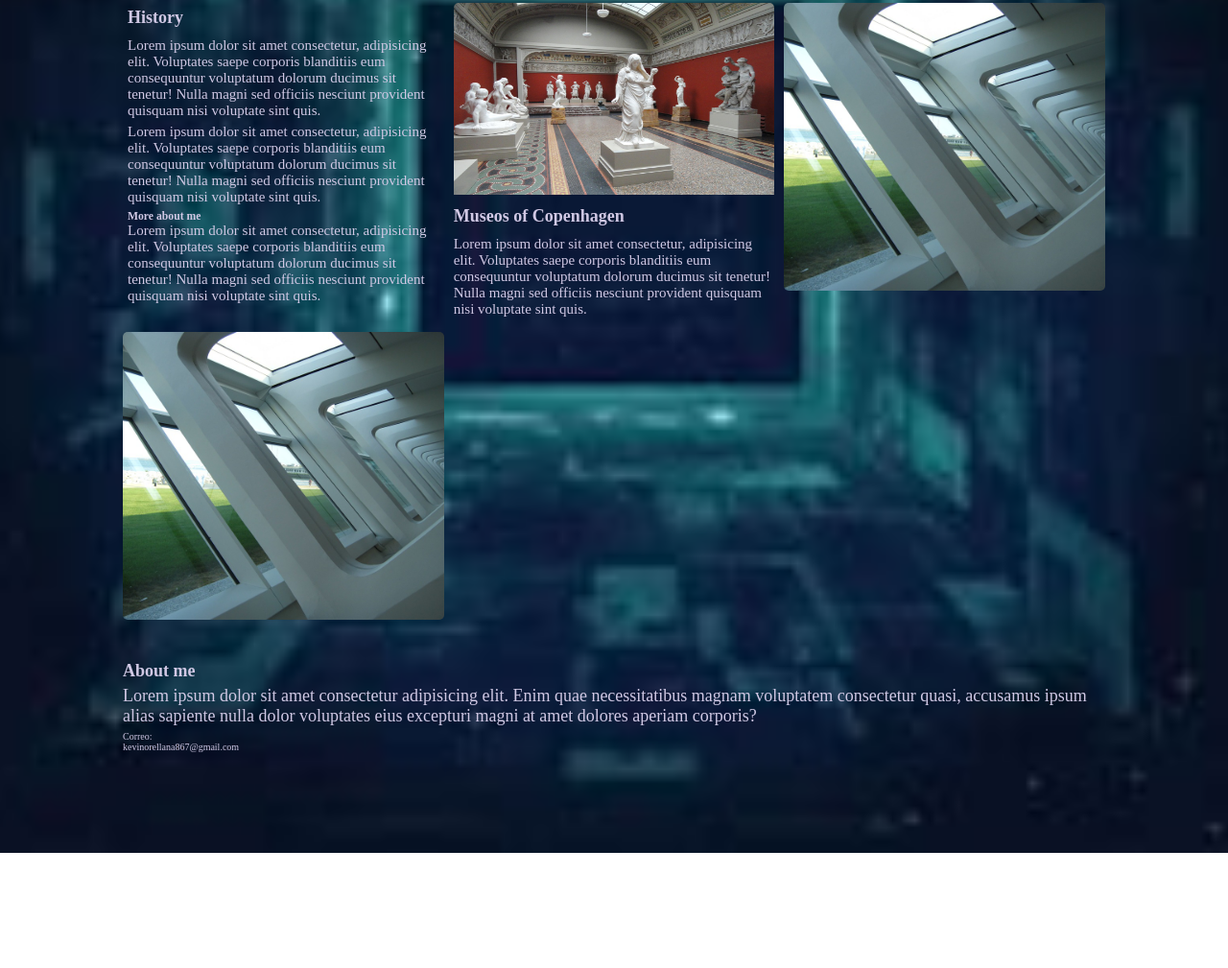
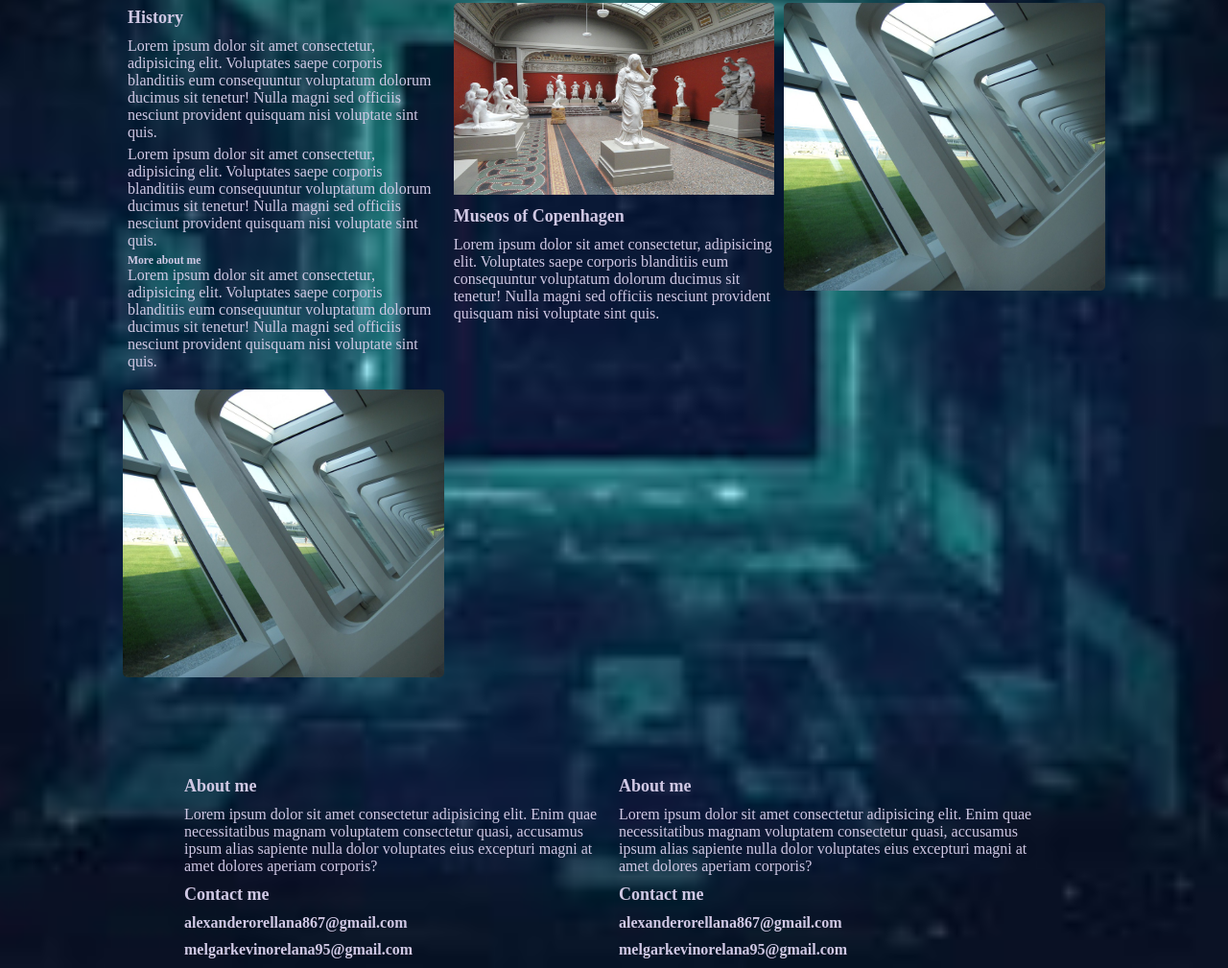
Before and after one commit to orellana179/github.io.page-profesional-cursecssgrid, a plain HTML site: page index.html in a window 1280 px wide. Shown: the part 487-1496 px from the top of the page at 96% size. Before the commit the page ends 1376 px from the top, so only its background shows below. Drawn offline with Linux system fonts and the light colour scheme.

Commit message:
Creamos el archivo desktop y estilizamos la seccion del footer

```diff
--- /dev/null
+++ b/css/desktop.css
@@ -0,0 +1,38 @@
+    .button-menu{
+        display: none;
+    }
+    .button-active{
+        display: none;
+    }
+    .menu-active{
+        display: flex;
+        flex-direction: row;
+        width: 70%;
+        justify-self: end;
+        grid-column: 2 / 4;
+        grid-row: 1 / 2;
+        background:none;
+    }
+    .items-link:hover{
+        background-color: rgb(123, 150, 150);
+        border-radius: 20px;
+    }
+    .menu{
+        display: flex;
+        flex-direction: row;
+        width: 70%;
+        justify-self: end;
+        grid-column: 2 / 4;
+        grid-row: 1 / 2;
+        background:none;
+        padding: 5px;
+    }
+    .items{
+        width: 100%;
+        height: 35px;
+        text-align: center;
+        font-size: medium;
+    }
+    .items:hover{
+        border-radius: 10px;
+    }
--- a/css/index.css
+++ b/css/index.css
@@ -1,5 +1,9 @@
 :root{
-    --margin:5px;
+    --margin5:5px;
+    --mrgn10:10px;
+    --txt-sm:1.6rem;
+    --txt-md:1.8rem;
+    --txt-lg:2rem;
     --wht:rgb(208, 200, 228);
 }
 *{
@@ -100,7 +104,7 @@ main{
 .items{
     width: 100%;
     height: 40px;
-    margin-bottom: var(--margin);
+    margin-bottom: var(--margin5);
     text-align: center;
     font-size: medium;
 }
@@ -128,11 +132,11 @@ main{
 .container-lateral .container-title{
     font-size: 1.8rem;
     font-weight: 700;
-    margin-bottom: var(--margin);
+    margin-bottom: var(--margin5);
 }
 .container-lateral .container-description{
     font-size: 1.4rem;
-    margin-bottom: var(--margin);
+    margin-bottom: var(--margin5);
 }
 .container-lateral .container-seemore{
     font-size: 1.4rem;
@@ -142,7 +146,7 @@ main{
     height: 80px;
     border-radius: 5px;
     background-color: aqua;
-    margin: var(--margin);
+    margin: var(--margin5);
     padding: 5px;
 }
 
@@ -204,20 +208,19 @@ main{
     color: var(--wht);
 }
 .info .infoparrafo{
-
     padding: 5px;
 }
 .info-title{
-    font-size: 1.8rem;
+    font-size: var(--txt-md);
     font-weight: bold;
     margin-bottom: 10px;
 }
 .info-descripcion{
-    font-size: 1.5rem;
-    margin-bottom: var(--margin);
+    font-size: 1.6rem;
+    margin-bottom: var(--margin5);
 }
 .info-enlace{
-    font-size: large;
+    font-size: var(--txt-md);
     color: rgb(135, 135, 216);
 }
 .card-image{
@@ -230,71 +233,31 @@ main{
 .info-image{
     width: 100%;
     height: 300px;
-    background-image: url('../img/milwaukee-207229_960_720.jpg');
-    background-position: center;
-    background-repeat: no-repeat;
-    background-size: cover;
     border-radius: 5px;
 }
 footer{
     grid-column: 1 / 6;
     grid-row: 7 / 8;
     display: grid;
-    grid-template-columns: 1fr;
-    grid-template-rows: 1fr 1fr;
+    grid-template-columns: repeat(auto-fit, minmax(300px, 1fr));
     gap: 10px;
-    width: 80%;
+    width: 70%;
     justify-self: center;
     color: rgb(208, 200, 228);
 }
-.footer-title{
-    font-size: 1.8rem;
-    margin-bottom: var(--margin);
+.contact-title{
+    font-size: var(--txt-md);
+    margin-bottom: var(--mrgn10);
 }
-.footer-descripcion{
-    font-size: 1.8rem;
-    margin-bottom: var(--margin);
+.contact-descripcion{
+    font-size: var(--txt-sm);
+    margin-bottom: 10px;
+}
+.correo-name{
+    font-size: var(--txt-sm);
+    font-weight: bold;
+    margin-bottom: var(--mrgn10);
 }
 .menu{
     display: none;
 }
-@media screen and (min-width:650px) {
-    .button-menu{
-        display: none;
-    }
-    .button-active{
-        display: none;
-    }
-    .menu-active{
-        display: flex;
-        flex-direction: row;
-        width: 70%;
-        justify-self: end;
-        grid-column: 2 / 4;
-        grid-row: 1 / 2;
-        background:none;
-    }
-    .items-link:hover{
-        background-color: rgb(123, 150, 150);
-        border-radius: 20px;
-    }
-    .menu{
-        display: flex;
-        flex-direction: row;
-        width: 70%;
-        justify-self: end;
-        grid-column: 2 / 4;
-        grid-row: 1 / 2;
-        background:none;
-        padding: 5px;
-    }
-    .items{
-        width: 100%;
-        height: 35px;
-        text-align: center;
-        font-size: medium;
-    }
-    .items:hover{
-        border-radius: 10px;
-    }
-}
--- a/index.html
+++ b/index.html
@@ -8,6 +8,7 @@
     <title>Museos</title>
     <link rel="shortcut icon" href="icon/icons8-museum-48.png" type="image/x-icon">
     <link rel="stylesheet" href="css/index.css">
+    <link rel="stylesheet" href="css/desktop.css" media="screen and (min-width:650px)">
 </head>
 <body>
     <main>
@@ -67,21 +68,33 @@
                 <h2 class="info-title">Museos of Copenhagen</h2>
                 <p class="info-descripcion">Lorem ipsum dolor sit amet consectetur, adipisicing elit. Voluptates saepe corporis blanditiis eum consequuntur voluptatum dolorum ducimus sit tenetur! Nulla magni sed officiis nesciunt provident quisquam nisi voluptate sint quis.</p>
             </article>
-            <article class="info-image">
+            <article>
+                <img src="img/milwaukee-207229_960_720.jpg"
+                alt="Image of milwaukee museo" class="info-image">
             </article>
-            <article class="info-image">
+            <article>
+                <img src="img/milwaukee-207229_960_720.jpg" alt="Image of milwaukee museo" class="info-image">
             </article>
         </section>
         <footer>
-            <div class="Contact">
-                <h2 class="footer-title">About me</h2>
-                <p class="footer-descripcion">
+            <div class="contact">
+                <h2 class="contact-title">About me</h2>
+                <p class="contact-descripcion">
                     Lorem ipsum dolor sit amet consectetur adipisicing elit. Enim quae necessitatibus magnam voluptatem consectetur quasi, accusamus ipsum alias sapiente nulla dolor voluptates eius excepturi magni at amet dolores aperiam corporis?
                 </p>
-                <label for="correo">Correo:</label>
-                <p>kevinorellana867@gmail.com</p>
+                <h2 class="contact-title">Contact me</h2>
+                <p class="correo-name">alexanderorellana867@gmail.com</p>
+                <p class="correo-name">melgarkevinorelana95@gmail.com</p>
             </div>
-            <div class="social"></div>
+            <div class="social">
+                <h2 class="contact-title">About me</h2>
+                <p class="contact-descripcion">
+                    Lorem ipsum dolor sit amet consectetur adipisicing elit. Enim quae necessitatibus magnam voluptatem consectetur quasi, accusamus ipsum alias sapiente nulla dolor voluptates eius excepturi magni at amet dolores aperiam corporis?
+                </p>
+                <h2 class="contact-title">Contact me</h2>
+                <p class="correo-name">alexanderorellana867@gmail.com</p>
+                <p class="correo-name">melgarkevinorelana95@gmail.com</p>
+            </div>
         </footer>
     </main>
     <script src="js/barmenu.js" defer></script>
```
